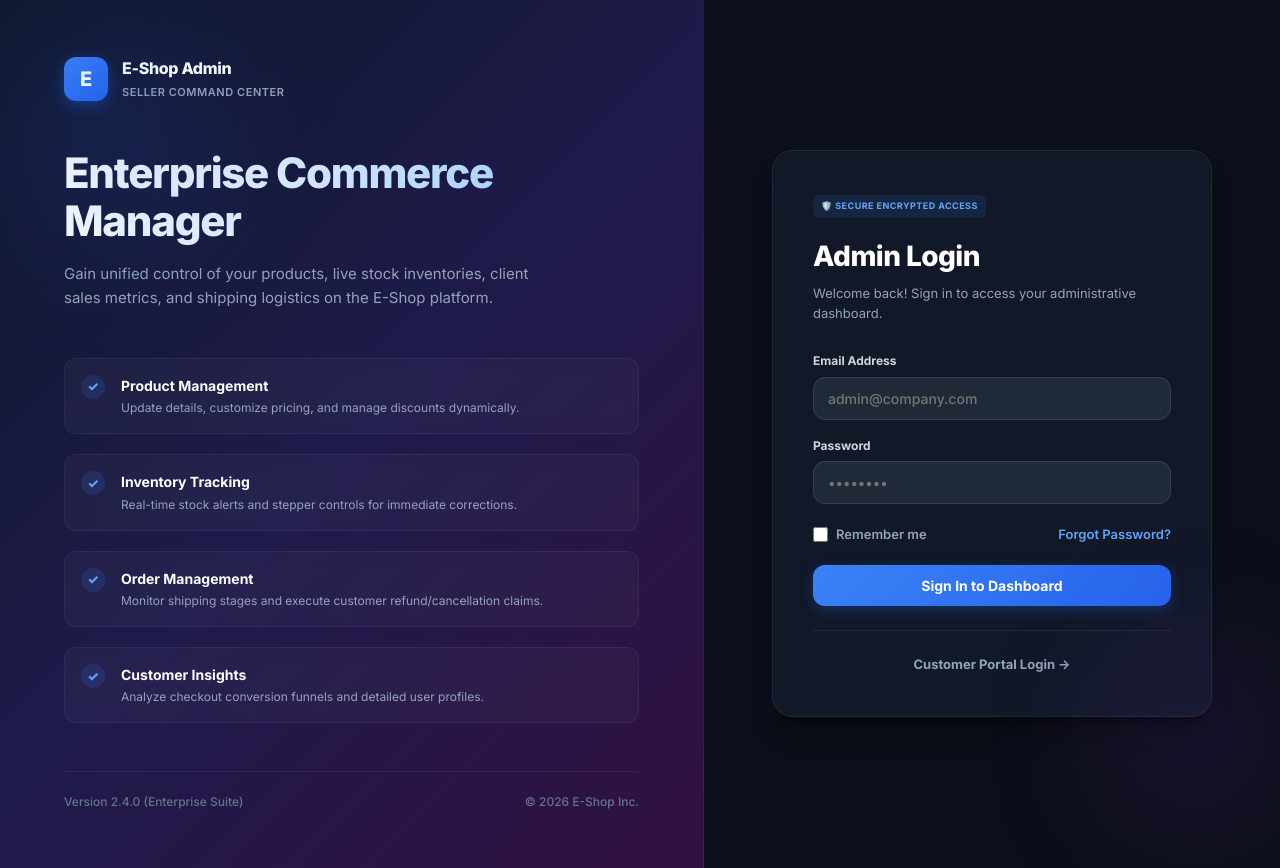
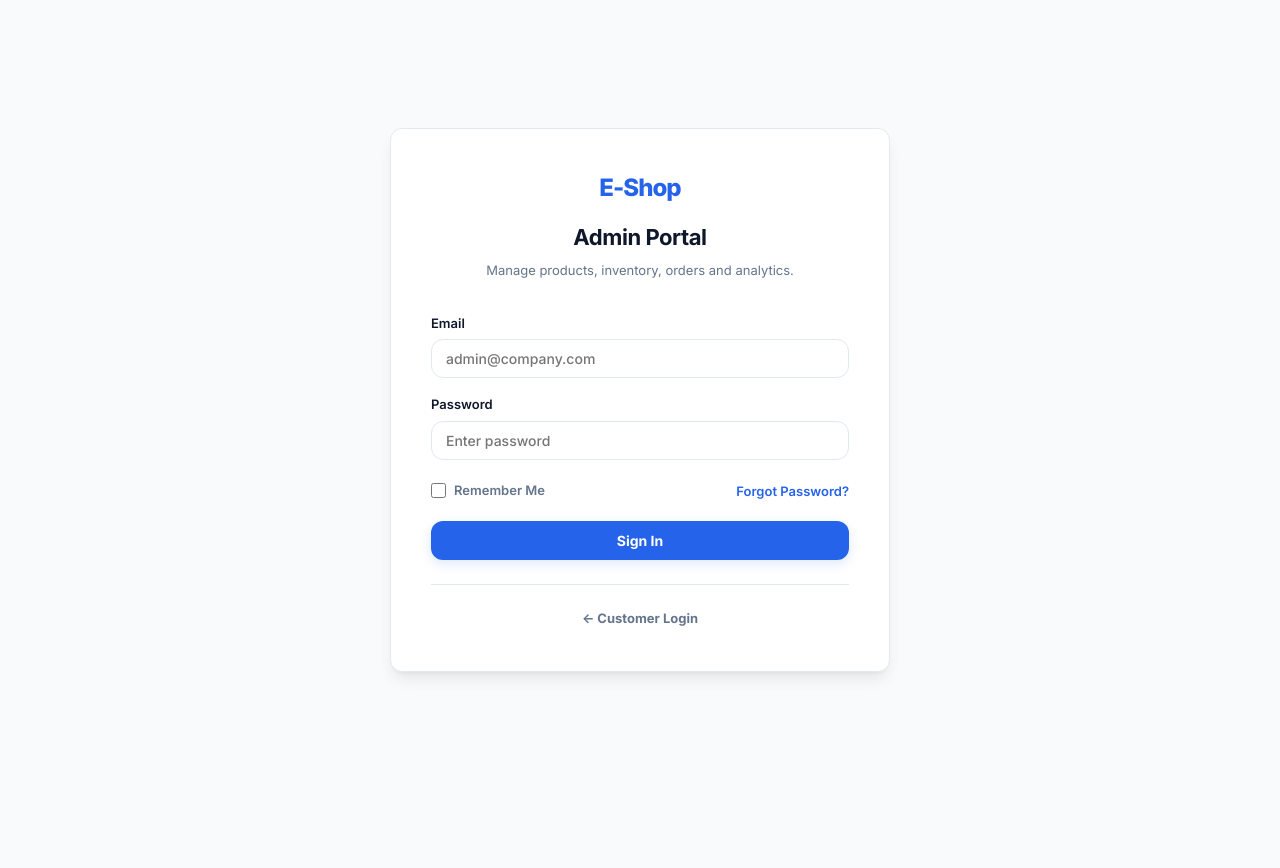
Before and after one commit to gayathri-ms2006/ecommerce-v2, a React (Vite) app in the folder ecommerce-frontend/: page /admin/login in a window 1280 px wide. After the commit the page ends 800 px from the top, so only its background shows below. Built offline with nearby package versions, Linux system fonts and the light colour scheme; what aws-amplify would draw is missing.

Commit message:
Frontend enhancement 3

```diff
--- a/ecommerce-frontend/src/pages/admin/AdminLogin.jsx
+++ b/ecommerce-frontend/src/pages/admin/AdminLogin.jsx
@@ -37,75 +37,20 @@ const AdminLogin = () => {
   };
 
   return (
-    <div className="admin-auth-page">
-      {/* Left Spotlight Banner Panel */}
-      <div className="admin-auth-spotlight">
-        <div className="spotlight-brand-block">
-          <div className="spotlight-brand-logo">E</div>
-          <div className="spotlight-brand-text">
-            <h2>E-Shop Admin</h2>
-            <p>Seller Command Center</p>
-          </div>
-        </div>
-
-        <div className="spotlight-hero-text">
-          <h1>Enterprise Commerce Manager</h1>
-          <p>
-            Gain unified control of your products, live stock inventories, client sales metrics,
-            and shipping logistics on the E-Shop platform.
-          </p>
-        </div>
-
-        <div className="spotlight-features-list">
-          <div className="spotlight-feature-card">
-            <span className="feature-check-icon">✓</span>
-            <div className="feature-desc">
-              <strong>Product Management</strong>
-              <span>Update details, customize pricing, and manage discounts dynamically.</span>
-            </div>
-          </div>
-          <div className="spotlight-feature-card">
-            <span className="feature-check-icon">✓</span>
-            <div className="feature-desc">
-              <strong>Inventory Tracking</strong>
-              <span>Real-time stock alerts and stepper controls for immediate corrections.</span>
-            </div>
-          </div>
-          <div className="spotlight-feature-card">
-            <span className="feature-check-icon">✓</span>
-            <div className="feature-desc">
-              <strong>Order Management</strong>
-              <span>Monitor shipping stages and execute customer refund/cancellation claims.</span>
-            </div>
-          </div>
-          <div className="spotlight-feature-card">
-            <span className="feature-check-icon">✓</span>
-            <div className="feature-desc">
-              <strong>Customer Insights</strong>
-              <span>Analyze checkout conversion funnels and detailed user profiles.</span>
-            </div>
-          </div>
-        </div>
-
-        <div className="spotlight-footer-meta">
-          <span>Version 2.4.0 (Enterprise Suite)</span>
-          <span>© 2026 E-Shop Inc.</span>
-        </div>
-      </div>
-
-      {/* Right Login Form Panel */}
-      <div className="admin-auth-form-side">
-        <div className="admin-auth-card">
-          <header className="admin-auth-card-header">
-            <span className="secure-badge">🛡️ SECURE ENCRYPTED ACCESS</span>
-            <h1>Admin Login</h1>
-            <p>Welcome back! Sign in to access your administrative dashboard.</p>
+    <div className="admin-minimal-auth-page">
+      <div className="admin-minimal-auth-card">
+        {/* Logo and Header Block */}
+        <header className="admin-minimal-auth-header">
+          <div className="minimal-brand-logo">E-Shop</div>
+          <h1>Admin Portal</h1>
+          <p>Manage products, inventory, orders and analytics.</p>
         </header>
 
-          <form className="admin-auth-form" onSubmit={handleSubmit}>
-            <div className="admin-auth-field-group">
-              <label className="admin-auth-field">
-                <span>Email Address</span>
+        {/* Login Form */}
+        <form className="admin-minimal-auth-form" onSubmit={handleSubmit}>
+          <div className="admin-minimal-auth-fields">
+            <label className="admin-minimal-auth-field">
+              <span>Email</span>
               <input
                 name="email"
                 type="email"
@@ -116,50 +61,52 @@ const AdminLogin = () => {
               />
             </label>
 
-              <label className="admin-auth-field">
+            <label className="admin-minimal-auth-field">
               <span>Password</span>
               <input
                 name="password"
                 type="password"
                 value={formData.password}
                 onChange={handleChange}
-                  placeholder="••••••••"
+                placeholder="Enter password"
                 required
               />
             </label>
           </div>
 
-            <div className="admin-auth-options-row">
-              <label className="remember-me-checkbox-label">
+          {/* Options Row: Remember Me & Forgot Password */}
+          <div className="admin-minimal-auth-options">
+            <label className="minimal-checkbox-label">
               <input
                 type="checkbox"
                 checked={rememberMe}
                 onChange={(e) => setRememberMe(e.target.checked)}
               />
-                <span>Remember me</span>
+              <span>Remember Me</span>
             </label>
             <button
               type="button"
-                className="forgot-password-link-btn"
-                onClick={() => alert("Password reset workflow is managed via Cognito Admin controls.")}
+              className="minimal-forgot-btn"
+              onClick={() => alert("Password resets are managed via Cognito Admin controls.")}
             >
               Forgot Password?
             </button>
           </div>
 
-            {error ? <div className="admin-auth-error-banner">{error}</div> : null}
+          {error ? <div className="admin-minimal-error-banner">{error}</div> : null}
 
-            <button type="submit" className="admin-auth-submit-btn" disabled={loading}>
-              {loading ? 'Verifying Credentials...' : 'Sign In to Dashboard'}
+          {/* Sign In Button */}
+          <button type="submit" className="admin-minimal-auth-btn" disabled={loading}>
+            {loading ? 'Signing In...' : 'Sign In'}
           </button>
         </form>
 
-          <footer className="admin-auth-card-footer">
-            <Link to="/login" className="customer-portal-link">
-              Customer Portal Login →
+        {/* Footer Link back to Customer Portal */}
+        <footer className="admin-minimal-auth-footer">
+          <Link to="/login" className="minimal-customer-link">
+            ← Customer Login
           </Link>
         </footer>
-        </div>
       </div>
     </div>
   );
--- a/ecommerce-frontend/src/styles/Admin.css
+++ b/ecommerce-frontend/src/styles/Admin.css
@@ -1277,274 +1277,102 @@
 }
 
 /* ==========================================================================
-   Admin Authentication Portal (Split Screen Layout Redesign)
+   Admin Authentication Portal (Minimal Centered Layout Redesign)
    ========================================================================== */
 
-.admin-auth-page {
+.admin-minimal-auth-page {
   min-height: 100vh;
-  display: grid;
-  grid-template-columns: 1.1fr 0.9fr;
-  background-color: #0b0f19;
+  display: flex;
+  align-items: center;
+  justify-content: center;
+  background-color: var(--admin-bg); /* Match storefront bg: #f8fafc */
   font-family: 'Inter', -apple-system, BlinkMacSystemFont, sans-serif;
-  overflow: hidden;
-}
-
-/* Left Spotlight Panel */
-.admin-auth-spotlight {
-  background: linear-gradient(135deg, #0f172a 0%, #1e1b4b 50%, #311042 100%);
-  padding: 56px 64px;
-  display: flex;
-  flex-direction: column;
-  justify-content: space-between;
-  position: relative;
-  color: #ffffff;
-  border-right: 1px solid rgba(255, 255, 255, 0.05);
-}
-
-.admin-auth-spotlight::before {
-  content: "";
-  position: absolute;
-  top: -10%;
-  left: -10%;
-  width: 50%;
-  height: 50%;
-  background: radial-gradient(circle, rgba(37, 99, 235, 0.15) 0%, transparent 70%);
-  filter: blur(40px);
-  pointer-events: none;
-}
-
-.spotlight-brand-block {
-  display: flex;
-  align-items: center;
-  gap: 14px;
-}
-
-.spotlight-brand-logo {
-  width: 44px;
-  height: 44px;
-  border-radius: var(--admin-radius);
-  background: linear-gradient(135deg, #3b82f6 0%, #2563eb 100%);
-  color: #ffffff;
+  padding: 24px;
+}
+
+.admin-minimal-auth-card {
+  width: 100%;
+  max-width: 500px; /* 500px-600px maximum width */
+  background-color: var(--admin-card-bg); /* White card */
+  border: 1px solid var(--admin-border); /* Soft border */
+  border-radius: var(--admin-radius); /* 12px rounded corners */
+  padding: 40px;
+  box-shadow: var(--admin-shadow-lg); /* Soft shadows */
+  animation: fadeIn 0.3s ease-out forwards;
+}
+
+.admin-minimal-auth-header {
+  text-align: center;
+  margin-bottom: 32px;
+}
+
+.minimal-brand-logo {
+  font-size: 24px;
   font-weight: 800;
-  font-size: 20px;
-  display: flex;
-  align-items: center;
-  justify-content: center;
-  box-shadow: 0 4px 14px rgba(37, 99, 235, 0.4);
-}
-
-.spotlight-brand-text h2 {
-  font-size: 16px;
-  font-weight: 800;
-  color: #ffffff;
-  margin: 0;
-  letter-spacing: -0.02em;
-}
-
-.spotlight-brand-text p {
-  font-size: 11px;
-  color: #94a3b8;
-  margin: 2px 0 0 0;
-  font-weight: 600;
-  text-transform: uppercase;
-  letter-spacing: 0.05em;
-}
-
-.spotlight-hero-text {
-  margin: 48px 0;
-}
-
-.spotlight-hero-text h1 {
-  font-size: clamp(28px, 3.5vw, 42px);
-  font-weight: 800;
-  line-height: 1.15;
-  letter-spacing: -0.03em;
-  margin-bottom: 16px;
-  background: linear-gradient(to right, #ffffff, #93c5fd);
-  -webkit-background-clip: text;
-  -webkit-text-fill-color: transparent;
-}
-
-.spotlight-hero-text p {
-  font-size: 15px;
-  color: #94a3b8;
-  line-height: 1.6;
-  max-width: 500px;
-}
-
-.spotlight-features-list {
-  display: flex;
-  flex-direction: column;
-  gap: 20px;
-  margin-bottom: 48px;
-}
-
-.spotlight-feature-card {
-  display: flex;
-  align-items: flex-start;
-  gap: 16px;
-  background: rgba(255, 255, 255, 0.03);
-  border: 1px solid rgba(255, 255, 255, 0.05);
-  padding: 16px;
-  border-radius: var(--admin-radius);
-  backdrop-filter: blur(8px);
-  transition: transform 0.2s ease, border-color 0.2s ease;
-}
-
-.spotlight-feature-card:hover {
-  transform: translateX(4px);
-  border-color: rgba(59, 130, 246, 0.2);
-  background: rgba(255, 255, 255, 0.05);
-}
-
-.feature-check-icon {
-  width: 24px;
-  height: 24px;
-  border-radius: 50%;
-  background-color: rgba(59, 130, 246, 0.15);
-  color: #60a5fa;
-  font-weight: 800;
-  font-size: 13px;
-  display: flex;
-  align-items: center;
-  justify-content: center;
-  flex-shrink: 0;
-}
-
-.feature-desc {
-  display: flex;
-  flex-direction: column;
-  gap: 2px;
-}
-
-.feature-desc strong {
-  font-size: 14px;
-  font-weight: 700;
-  color: #ffffff;
-}
-
-.feature-desc span {
-  font-size: 12px;
-  color: #94a3b8;
-  line-height: 1.5;
-}
-
-.spotlight-footer-meta {
-  display: flex;
-  align-items: center;
-  justify-content: space-between;
-  font-size: 12px;
-  color: #64748b;
-  font-weight: 500;
-  border-top: 1px solid rgba(255, 255, 255, 0.05);
-  padding-top: 20px;
-}
-
-/* Right Form Side Panel */
-.admin-auth-form-side {
-  background-color: #0b0f19;
-  display: flex;
-  align-items: center;
-  justify-content: center;
-  padding: 48px;
-  position: relative;
-}
-
-.admin-auth-form-side::after {
-  content: "";
-  position: absolute;
-  bottom: -10%;
-  right: -10%;
-  width: 50%;
-  height: 50%;
-  background: radial-gradient(circle, rgba(147, 51, 234, 0.1) 0%, transparent 70%);
-  filter: blur(40px);
-  pointer-events: none;
-}
-
-.admin-auth-card {
-  width: 100%;
-  max-width: 440px;
-  background-color: #111827;
-  border: 1px solid #1f2937;
-  border-radius: 20px;
-  padding: 40px;
-  box-shadow: 0 20px 25px -5px rgba(0, 0, 0, 0.3), 0 10px 10px -5px rgba(0, 0, 0, 0.3);
-  animation: fadeIn 0.4s ease-out forwards;
-}
-
-.secure-badge {
+  color: var(--admin-primary); /* Blue accent */
+  letter-spacing: -0.04em;
+  margin-bottom: 12px;
   display: inline-block;
-  font-size: 9px;
-  font-weight: 700;
-  color: #60a5fa;
-  background-color: rgba(59, 130, 246, 0.12);
-  padding: 4px 8px;
-  border-radius: 6px;
-  letter-spacing: 0.05em;
-  margin-bottom: 16px;
-}
-
-.admin-auth-card-header h1 {
-  font-size: 28px;
-  font-weight: 800;
-  color: #ffffff;
+}
+
+.admin-minimal-auth-header h1 {
+  font-size: 22px;
+  font-weight: 700;
+  color: var(--admin-text-main);
   letter-spacing: -0.02em;
   margin: 0;
 }
 
-.admin-auth-card-header p {
-  font-size: 13px;
-  color: #94a3b8;
+.admin-minimal-auth-header p {
+  font-size: 13px;
+  color: var(--admin-text-muted);
   margin-top: 6px;
   line-height: 1.5;
 }
 
-.admin-auth-form {
-  margin-top: 28px;
+.admin-minimal-auth-form {
   display: flex;
   flex-direction: column;
   gap: 20px;
 }
 
-.admin-auth-field-group {
+.admin-minimal-auth-fields {
   display: flex;
   flex-direction: column;
   gap: 16px;
 }
 
-.admin-auth-field {
+.admin-minimal-auth-field {
   display: flex;
   flex-direction: column;
   gap: 6px;
 }
 
-.admin-auth-field span {
-  font-size: 12px;
-  font-weight: 700;
-  color: #d1d5db;
-}
-
-.admin-auth-field input {
-  background-color: #1f2937 !important;
-  border: 1px solid #374151;
-  border-radius: var(--admin-radius);
-  color: #ffffff !important;
-  padding: 12px 14px;
+.admin-minimal-auth-field span {
+  font-size: 13px;
+  font-weight: 600;
+  color: var(--admin-text-main);
+}
+
+.admin-minimal-auth-field input {
+  background-color: var(--admin-card-bg);
+  border: 1px solid var(--admin-border);
+  border-radius: var(--admin-radius); /* 12px rounded corners */
+  color: var(--admin-text-main);
+  padding: 10px 14px;
   font-size: 14px;
   font-weight: 500;
   outline: none;
   transition: all 0.2s ease;
 }
 
-.admin-auth-field input:focus {
-  border-color: #3b82f6;
-  box-shadow: 0 0 0 3px rgba(59, 130, 246, 0.25);
-  background-color: #111827 !important;
-}
-
-/* Remember Me & Forgot Password Row */
-.admin-auth-options-row {
+.admin-minimal-auth-field input:focus {
+  border-color: var(--admin-primary);
+  box-shadow: 0 0 0 3px rgba(37, 99, 235, 0.15); /* Focus glow */
+}
+
+/* Options Row */
+.admin-minimal-auth-options {
   display: flex;
   align-items: center;
   justify-content: space-between;
@@ -1552,26 +1380,26 @@
   font-weight: 600;
 }
 
-.remember-me-checkbox-label {
+.minimal-checkbox-label {
   display: flex;
   align-items: center;
   gap: 8px;
-  color: #94a3b8;
+  color: var(--admin-text-muted);
   cursor: pointer;
   user-select: none;
 }
 
-.remember-me-checkbox-label input[type="checkbox"] {
-  accent-color: #3b82f6;
+.minimal-checkbox-label input[type="checkbox"] {
+  accent-color: var(--admin-primary);
   cursor: pointer;
   width: 15px;
   height: 15px;
 }
 
-.forgot-password-link-btn {
+.minimal-forgot-btn {
   background: transparent;
   border: none;
-  color: #60a5fa;
+  color: var(--admin-primary);
   cursor: pointer;
   font-size: 13px;
   font-weight: 600;
@@ -1579,28 +1407,28 @@
   transition: color 0.15s ease;
 }
 
-.forgot-password-link-btn:hover {
-  color: #93c5fd;
+.minimal-forgot-btn:hover {
+  color: var(--admin-primary-hover);
   text-decoration: underline;
 }
 
-.admin-auth-error-banner {
-  background-color: rgba(239, 68, 68, 0.12);
-  border: 1px solid rgba(239, 68, 68, 0.3);
-  color: #f87171;
-  padding: 10px 14px;
+.admin-minimal-error-banner {
+  background-color: rgba(239, 68, 68, 0.08);
+  border: 1px solid rgba(239, 68, 68, 0.2);
+  color: #ef4444;
+  padding: 10px 12px;
   border-radius: var(--admin-radius);
   font-size: 13px;
   font-weight: 600;
   animation: fadeIn 0.2s ease forwards;
 }
 
-.admin-auth-submit-btn {
-  background: linear-gradient(135deg, #3b82f6 0%, #2563eb 100%);
+.admin-minimal-auth-btn {
+  background-color: var(--admin-primary); /* Blue accent */
   color: #ffffff;
   border: none;
-  border-radius: var(--admin-radius);
-  padding: 12px 18px;
+  border-radius: var(--admin-radius); /* 12px rounded corners */
+  padding: 11px 18px;
   font-size: 14px;
   font-weight: 700;
   cursor: pointer;
@@ -1608,65 +1436,41 @@
   align-items: center;
   justify-content: center;
   transition: all 0.2s ease;
-  box-shadow: 0 4px 14px rgba(37, 99, 235, 0.3);
-}
-
-.admin-auth-submit-btn:hover:not(:disabled) {
-  transform: translateY(-1px);
-  box-shadow: 0 6px 20px rgba(37, 99, 235, 0.4);
-}
-
-.admin-auth-submit-btn:disabled {
+  box-shadow: 0 4px 12px rgba(37, 99, 235, 0.15);
+}
+
+.admin-minimal-auth-btn:hover:not(:disabled) {
+  background-color: var(--admin-primary-hover);
+  box-shadow: 0 6px 16px rgba(37, 99, 235, 0.25);
+}
+
+.admin-minimal-auth-btn:disabled {
   opacity: 0.6;
   cursor: not-allowed;
 }
 
-.admin-auth-card-footer {
+.admin-minimal-auth-footer {
   margin-top: 24px;
-  border-top: 1px solid #1f2937;
+  border-top: 1px solid var(--admin-border);
   padding-top: 20px;
   text-align: center;
 }
 
-.customer-portal-link {
-  font-size: 13px;
-  font-weight: 700;
-  color: #94a3b8;
+.minimal-customer-link {
+  font-size: 13px;
+  font-weight: 700;
+  color: var(--admin-text-muted);
   text-decoration: none;
   transition: color 0.15s ease;
 }
 
-.customer-portal-link:hover {
-  color: #ffffff;
-}
-
-/* ==========================================================================
-   Admin Authentication Portal Responsive Styles
-   ========================================================================== */
-
-@media (max-width: 1024px) {
-  .admin-auth-page {
-    grid-template-columns: 1fr;
+.minimal-customer-link:hover {
+  color: var(--admin-primary);
+}
+
+/* Responsive constraints on mobile */
+@media (max-width: 600px) {
+  .admin-minimal-auth-card {
+    padding: 24px;
   }
-
-  .admin-auth-spotlight {
-    display: none; /* Hide left spotlight panel on tablet */
-  }
-
-  .admin-auth-form-side {
-    padding: 32px 24px;
-  }
-}
-
-@media (max-width: 600px) {
-  .admin-auth-card {
-    padding: 24px;
-    border: none;
-    background-color: transparent;
-    box-shadow: none;
-  }
-
-  .admin-auth-form-side {
-    background-color: #111827;
-  }
-}
+}
```
Lines whose indentation alone changed are shown as unchanged.
